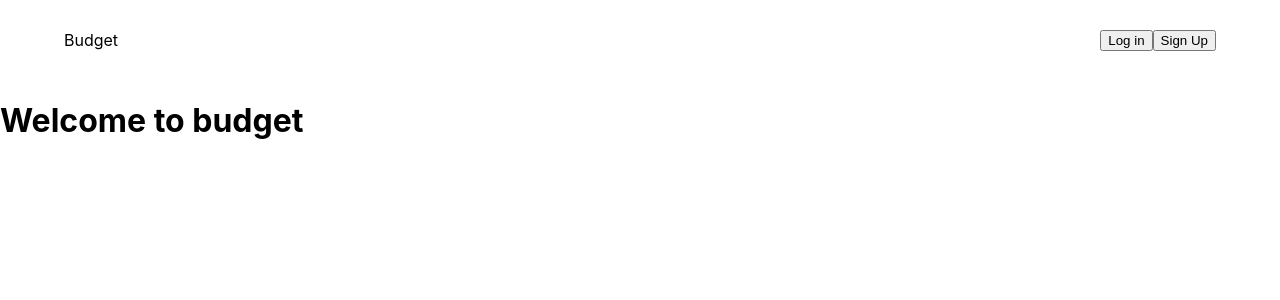
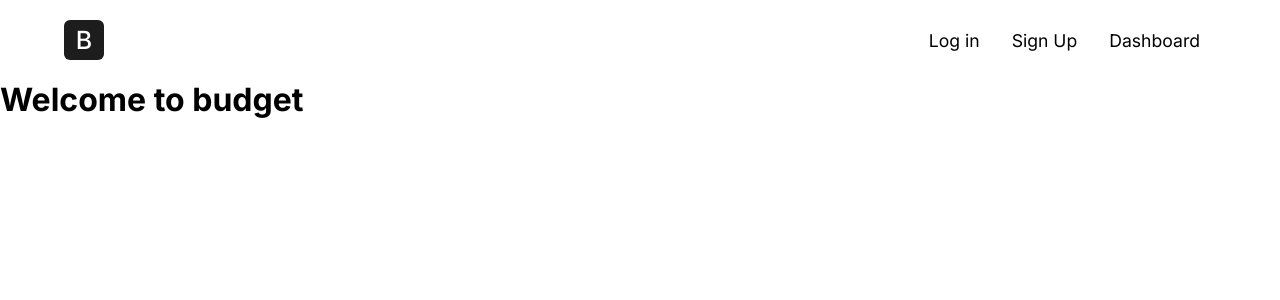
Before and after one commit to J0SUKE/Budget, a Next.js app: page / in a window 1280 px wide. Shown: the top 300 px of the page. Built offline with nearby package versions, Linux system fonts and the light colour scheme.

Commit message:
firebase presque terminé

```diff
--- a/components/Header/Header.js
+++ b/components/Header/Header.js
@@ -6,11 +6,14 @@ export default function Header() {
     <header>
         <div className={styles.header}>
             <Link href={'/'}>
-                Budget
+                <div className={styles.logo}>
+                  <p>B</p>
+                </div>
             </Link>
             <nav>
                 <Link href={'/login'}><button>Log in</button></Link>
                 <Link href={'/signup'}><button>Sign Up</button></Link>
+                <Link href={'/dashboard'}><button>Dashboard</button></Link>
             </nav>
         </div>
     </header>
--- a/components/Header/Header.module.scss
+++ b/components/Header/Header.module.scss
@@ -6,4 +6,53 @@
     height: 80px;
     align-items: center;
     margin: auto;
+
+    nav{
+        button{
+            background: none;
+            outline: none;
+            border: none;
+            margin: 0 1rem;
+            font-size: 1.1rem;
+            padding: .3rem 0;
+            cursor: pointer;
+            position: relative;
+            &::before{
+                content: "";
+                position: absolute;
+                bottom: 0px;
+                width: 100%;
+                height: 1px;
+                background: black;
+                transform: scaleX(0);
+                transform-origin: right;
+                transition: transform .3s;
+            }
+            &:hover
+            {
+                &::before
+                {
+                    transform: scaleX(1);
+                    transform-origin: left;
+                }
+            }
+        }
+    }
 }
+
+.logo
+{
+    height: 40px;
+    width: 40px;
+    background: rgb(29, 29, 29);
+    border-radius: 6px;
+    cursor: pointer;
+    color: white;
+    display: flex;
+    justify-content: center;
+    align-items: center;
+    p{
+        font-weight: 500;
+        font-size: 25px;
+    }
+}
--- a/styles/globals.scss
+++ b/styles/globals.scss
@@ -1,8 +1,11 @@
-html,
-body {
+@import url('https://fonts.googleapis.com/css2?family=Inter:wght@100;200;300;400;500;600;700;800;900&display=swap');
+
+*,*::after,*::before{
   padding: 0;
   margin: 0;
-  font-family: -apple-system, BlinkMacSystemFont, Segoe UI, Roboto, Oxygen,
+  list-style: none;
+  box-sizing: border-box;
+  font-family: 'Inter',-apple-system, BlinkMacSystemFont, Segoe UI, Roboto, Oxygen,
     Ubuntu, Cantarell, Fira Sans, Droid Sans, Helvetica Neue, sans-serif;
 }
 
@@ -10,7 +13,3 @@ a {
   color: inherit;
   text-decoration: none;
 }
-
-* {
-  box-sizing: border-box;
-}
```
Also changed, not shown: components/Dashboard/Dashboard.js (+85 -5 lines), pages/signup.js (+10 -2 lines).
